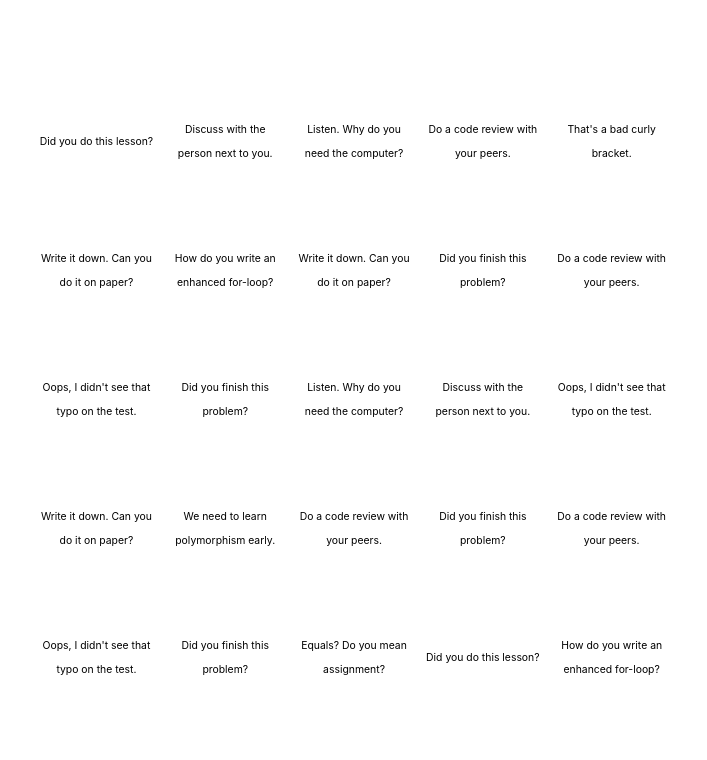
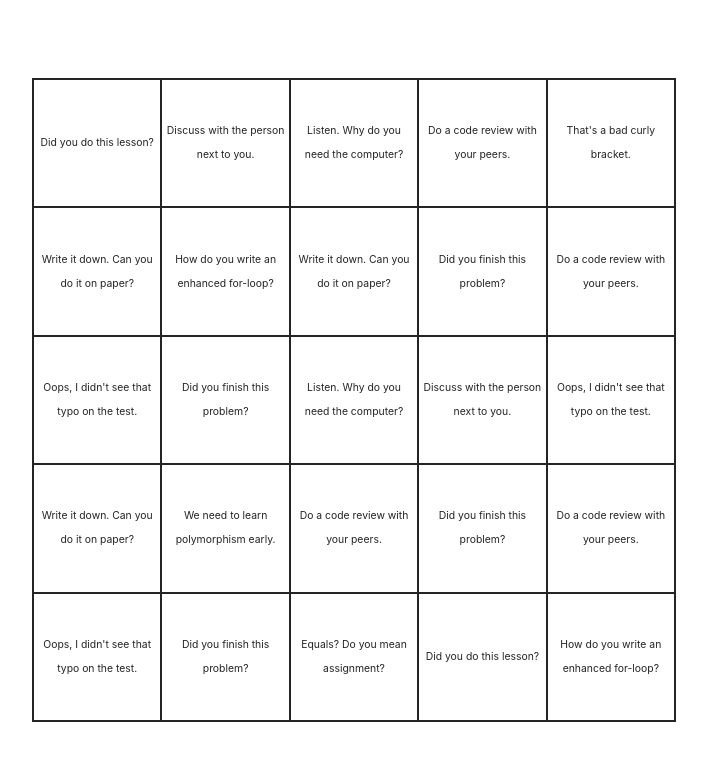
Before and after one commit to nvdaz/bingo, a React (Vite) app: page / in a window 1280 px wide. Shown: the top 760 px of the page, without its empty margins (286-993 px from the left). Built offline with nearby package versions, Linux system fonts and the light colour scheme.

Commit message:
add light scheme
Signed-off-by: Kyle <kawigdd@gmail.com>

```diff
--- a/src/App.module.scss
+++ b/src/App.module.scss
@@ -11,14 +11,19 @@
   height: min(80vh, 80vw);
   display: grid;
   grid-template: repeat(5, 1fr) / repeat(5, 1fr);
-  gap: 4px;
+  gap: 2px;
+  border: 2px solid #ffffff;
+  background-color: #ffffff;
+
+  @media (prefers-color-scheme: light) {
+    border: 2px solid #242424;
+    background-color: #242424;
+  }
 }
 
 .tile {
-  background-color: white;
   aspect-ratio: 1;
   width: auto;
-  color: black;
   font-size: 0.65rem;
   cursor: pointer;
   padding: 4px;
@@ -26,6 +31,14 @@
   justify-content: center;
   align-items: center;
   text-align: center;
+  text-overflow: ellipsis;
+  background-color: #242424;
+  color: #ffffff;
+
+  @media (prefers-color-scheme: light) {
+    background-color: #ffffff;
+    color: #242424;
+  }
 }
 
 .tile:hover {
```
